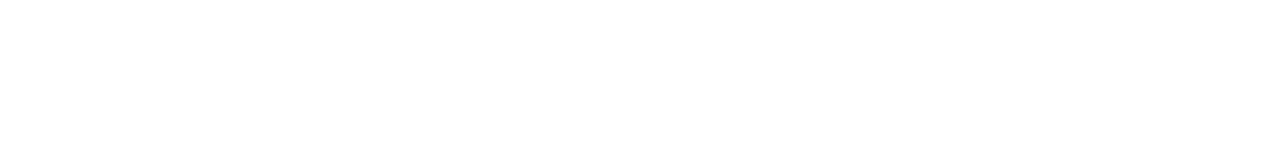
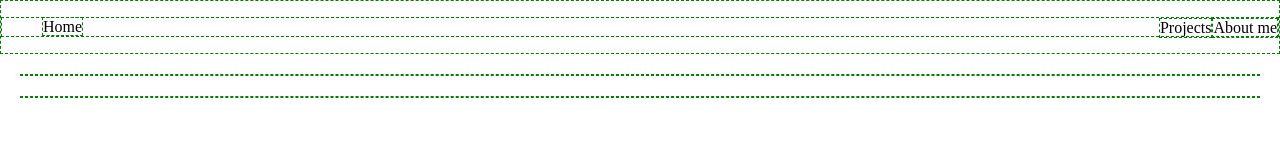
Before and after one commit to ehebert1/portfolio, a plain HTML site: page index.html in a window 1280 px wide. Drawn offline with Linux system fonts and the light colour scheme.

Commit message:
feat: Add basic structure

```diff
--- a/css/main.css
+++ b/css/main.css
@@ -0,0 +1,18 @@
+.debug * {
+    border: 1px dashed green;
+}
+body {
+    margin: 0;
+}
+#content, #footer {
+    margin: 20px;
+}
+#nav-list {
+    list-style: none;
+}
+#nav-list * {
+    display: inline;
+}
+.nav-item.nav-item-right {
+    float: right;
+}
--- a/index.html
+++ b/index.html
@@ -5,8 +5,17 @@
     <meta name="viewport" content="width=device-width, initial-scale=1.0">
     <title>Éric Hébert - Portfolio</title>
     <script src="scripts/main.js"></script>
+    <link rel="stylesheet" href="css/main.css">
 </head>
-<body>
-
+<body class="debug">
+    <div id="navbar">
+        <ul id="nav-list">
+            <li class="nav-item">Home</li>
+            <li class="nav-item nav-item-right">About me</li>
+            <li class="nav-item nav-item-right">Projects</li>
+        </ul>
+    </div>
+    <div id="content"></div>
+    <div id="footer"></div>
 </body>
 </html>
--- a/scripts/main.js
+++ b/scripts/main.js
@@ -0,0 +1,11 @@
+let lang = "en"
+
+window.onload = () => {
+    if (document.cookie.split("; ").find((row) => row.startsWith("lang=")) === undefined) {
+        document.cookie = `lang=en;max-age=${7 * 24 * 60 * 60}`
+    }
+    const lang = document.cookie
+        .split("; ")
+        .find((row) => row.startsWith("lang="))
+        ?.split("=")[1];
+}
```
